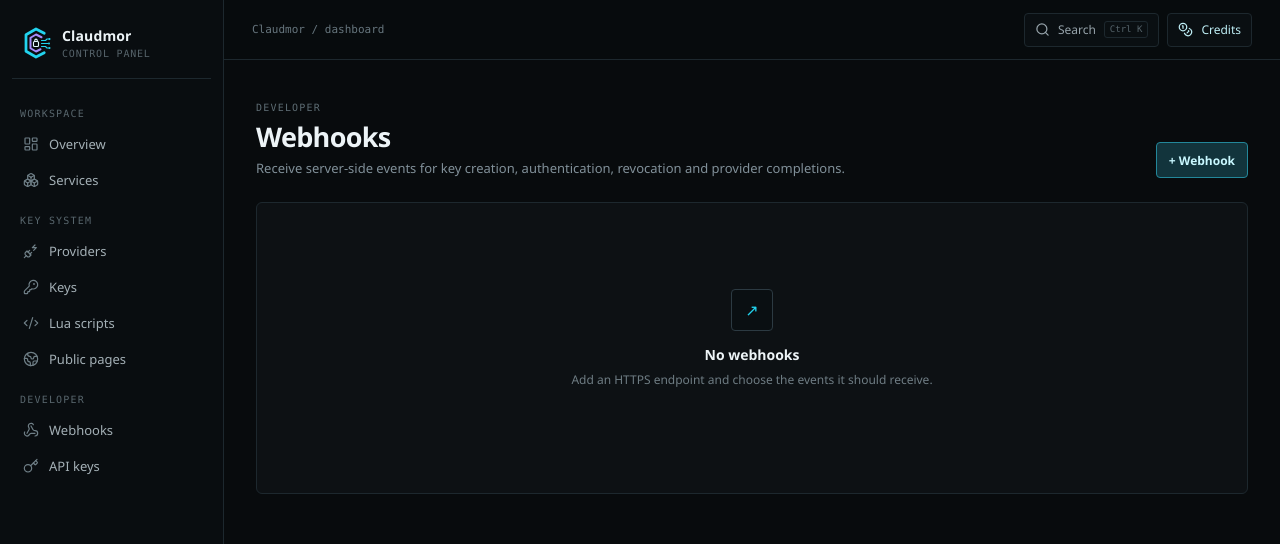
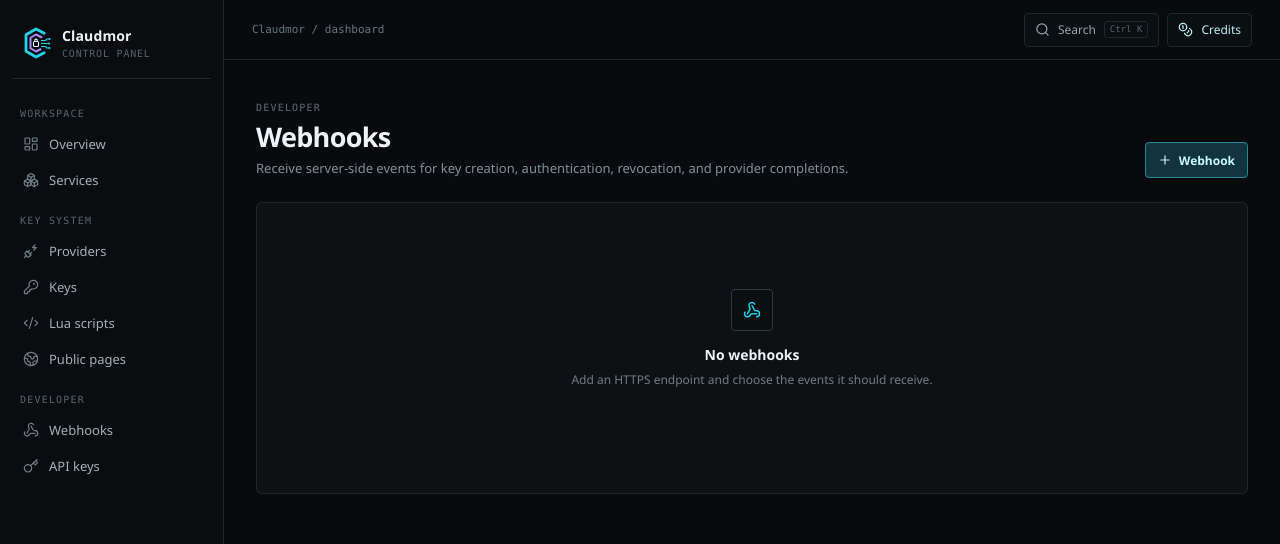
Before and after one commit to KryptIT/Cluadmor, a Next.js app: page /dashboard/webhooks in a window 1280 px wide. Shown: the top 544 px of the page. Built offline with nearby package versions, Linux system fonts and the light colour scheme.

Commit message:
Use Lucide icons throughout Claudmor dashboard

```diff
--- a/app/dashboard/webhooks/page.tsx
+++ b/app/dashboard/webhooks/page.tsx
@@ -1 +1,10 @@
-export default function Webhooks() { return <><div className="pageHead"><div><span className="muted">DEVELOPER</span><h1>Webhooks</h1><p>Receive server-side events for key creation, authentication, revocation and provider completions.</p></div><button className="primaryBtn">+ Webhook</button></div><section className="panelCard"><div className="emptyState large"><div className="emptyIcon">↗</div><strong>No webhooks</strong><p>Add an HTTPS endpoint and choose the events it should receive.</p></div></section></>; }
+import { Plus, Webhook } from "lucide-react";
+
+export default function Webhooks() {
+  return (
+    <>
+      <div className="pageHead"><div><span className="muted">Developer</span><h1>Webhooks</h1><p>Receive server-side events for key creation, authentication, revocation, and provider completions.</p></div><button className="primaryBtn"><Plus size={14}/> Webhook</button></div>
+      <section className="panelCard"><div className="emptyState large"><div className="emptyIcon"><Webhook size={18}/></div><strong>No webhooks</strong><p>Add an HTTPS endpoint and choose the events it should receive.</p></div></section>
+    </>
+  );
+}
```
